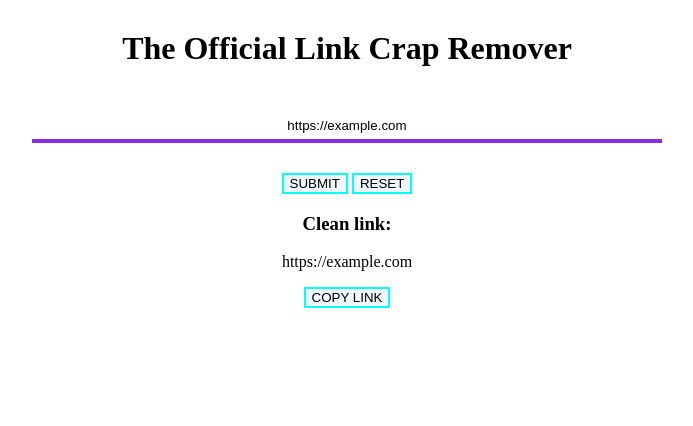
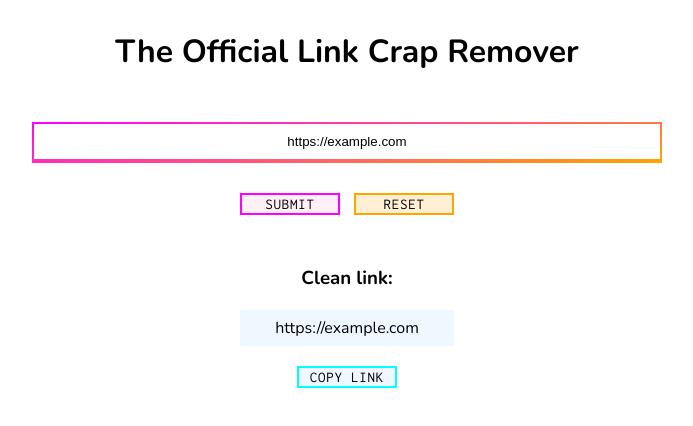
Before and after one commit to becckitt/link-metadata-remover, a plain HTML site: page index.html in a window 1280 px wide. Both pictures are taken after typing "https://example.com" into the empty fields and a click on the input 607 px from the left and 183 px from the top of the page. Shown: the whole page, without its empty margins (293-986 px from the left). Drawn offline with nearby package versions, Linux system fonts and the light colour scheme; some packages are replaced by stand-ins of ours; a script that the page names is missing.

Commit message:
add some better styling

```diff
--- /dev/null
+++ b/css/main.css
@@ -0,0 +1,83 @@
+body {
+  text-align: center;
+  margin: 0;
+  font-family: 'Nunito', monospace;
+}
+
+.form-container {
+  margin-top: 30px;
+}
+
+.form-container input[type="url"] {
+  width: 50%;
+  height: 25px;
+  display: block;
+  text-align: center;
+  border-bottom: 4px solid transparent;
+  -moz-border-image: -moz-linear-gradient(170deg, fuchsia 0%, orange 100%);
+  -webkit-border-image: -webkit-linear-gradient(80deg, fuchsia 0%, orange 100%);
+  -o-border-image: -o-linear-gradient(80deg, fuchsia 0%, orange 100%);
+  border-image: linear-gradient(170deg, fuchsia 0%, orange 100%);
+  border-image-slice: 1;
+  margin: 0 auto 20px auto;
+  padding: 5px 0;
+}
+
+input[type="url"]:focus::-webkit-input-placeholder {
+  color:transparent;
+}
+input[type="url"]:focus::-moz-placeholder {
+  color:transparent;
+} /* FF 19+ */
+input[type="url"]:focus:-ms-input-placeholder {
+  color:transparent;
+} /* IE 10+ */
+
+fieldset {
+  border: none;
+}
+
+label {
+  visibility: hidden;
+}
+
+.form-container input[type="submit"],
+.form-container input[type="reset"],
+button {
+  border: 2px solid aqua;
+  background: aliceblue;
+  text-transform: uppercase;
+  font-family: 'Inconsolata';
+  font-size: 15px;
+  letter-spacing: .75px;
+  width: 100px;
+}
+
+.form-container input[type="submit"] {
+  border: 2px solid fuchsia;
+  background: lavenderblush;
+  margin-right: 5px;
+}
+
+.form-container input[type="reset"] {
+  border: 2px solid orange;
+  background: papayawhip;
+  margin-left: 5px;
+}
+
+button {
+  display: block;
+  margin: 0 auto;
+}
+
+.cleaned-link {
+  margin-top: 50px;
+}
+
+p#cleaned-link {
+  font-weight: 300;
+  display: inline-block;
+  padding: 7px 35px;
+  background: aliceblue;
+  margin: 0 auto 20px auto;
+}
--- a/index.html
+++ b/index.html
@@ -5,55 +5,9 @@
     <title>The Official Link Crap Remover</title>
     <script src="https://ajax.googleapis.com/ajax/libs/angularjs/1.5.8/angular.min.js"></script>
     <script src="https://cdn.jsdelivr.net/clipboard.js/1.5.12/clipboard.min.js"></script>
-    <style>
-      body {
-        text-align: center;
-        margin: 0;
-      }
-
-      .form-container {
-        margin-top: 30px;
-      }
-
-      .form-container input[type="url"] {
-        width: 50%;
-        height: 25px;
-        display: block;
-        text-align: center;
-        margin-left: auto;
-        margin-right: auto;
-        border: none;
-        border-bottom: blueviolet 4px solid;
-        margin-bottom: 20px;
-      }
-
-      input[type="url"]:focus::-webkit-input-placeholder {
-        color:transparent;
-      }
-      input[type="url"]:focus::-moz-placeholder {
-        color:transparent;
-      } /* FF 19+ */
-      input[type="url"]:focus:-ms-input-placeholder {
-        color:transparent;
-      } /* IE 10+ */
-
-      fieldset {
-        border: none;
-      }
-
-      label {
-        visibility: hidden;
-      }
-
-      .form-container input[type="submit"],
-      .form-container input[type="reset"],
-      button {
-        border: 2px solid aqua;
-        background: aliceblue;
-        text-transform: uppercase;
-      }
-
-    </style>
+    <link href="https://fonts.googleapis.com/css?family=Inconsolata:400,700" rel="stylesheet">
+    <link href="https://fonts.googleapis.com/css?family=Nunito:300,400,700" rel="stylesheet">
+    <link rel="stylesheet" type="text/css" href="css/main.css">
   </head>
   <body ng-app="linkApp">
     <div class="form-container" ng-controller="linkController">
```
